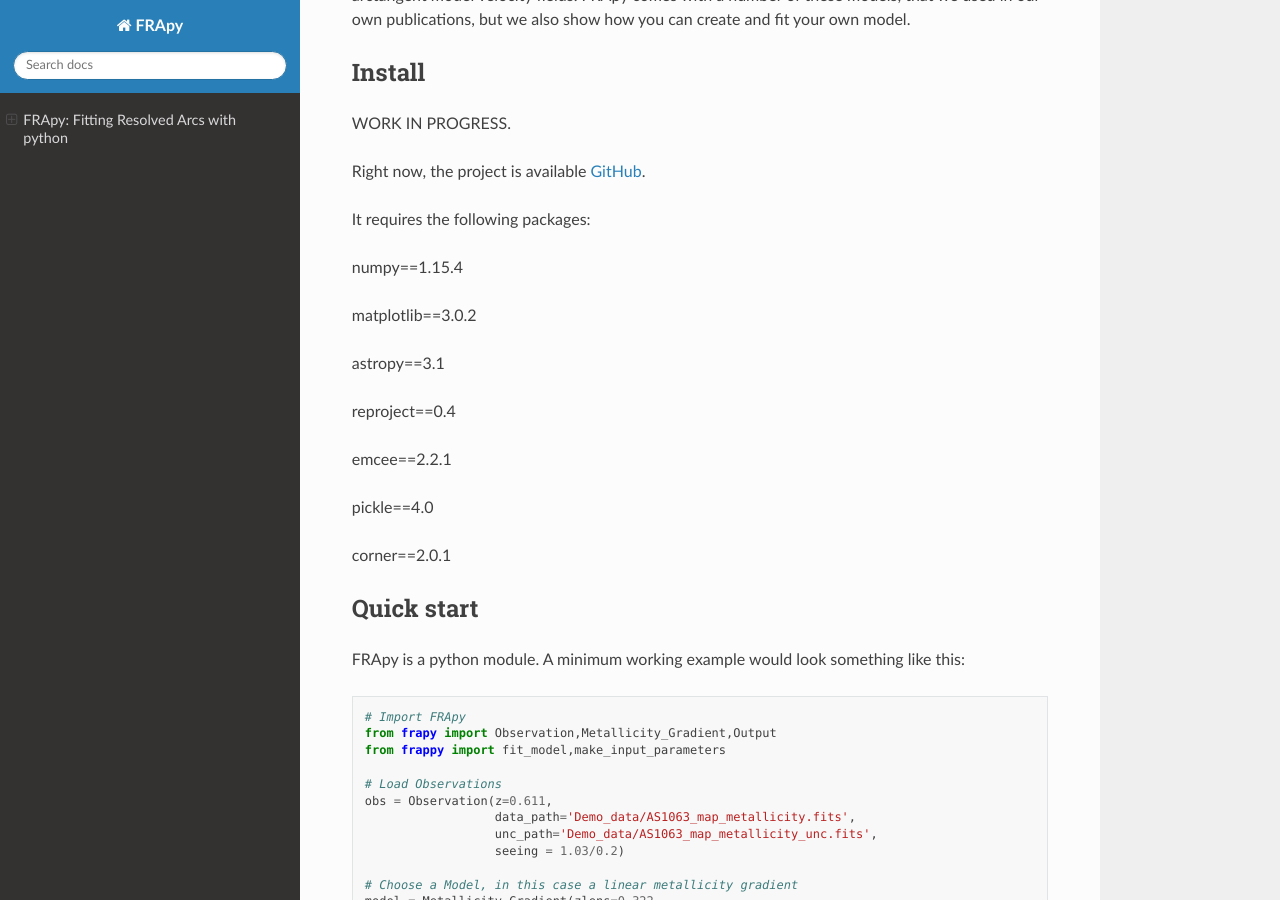
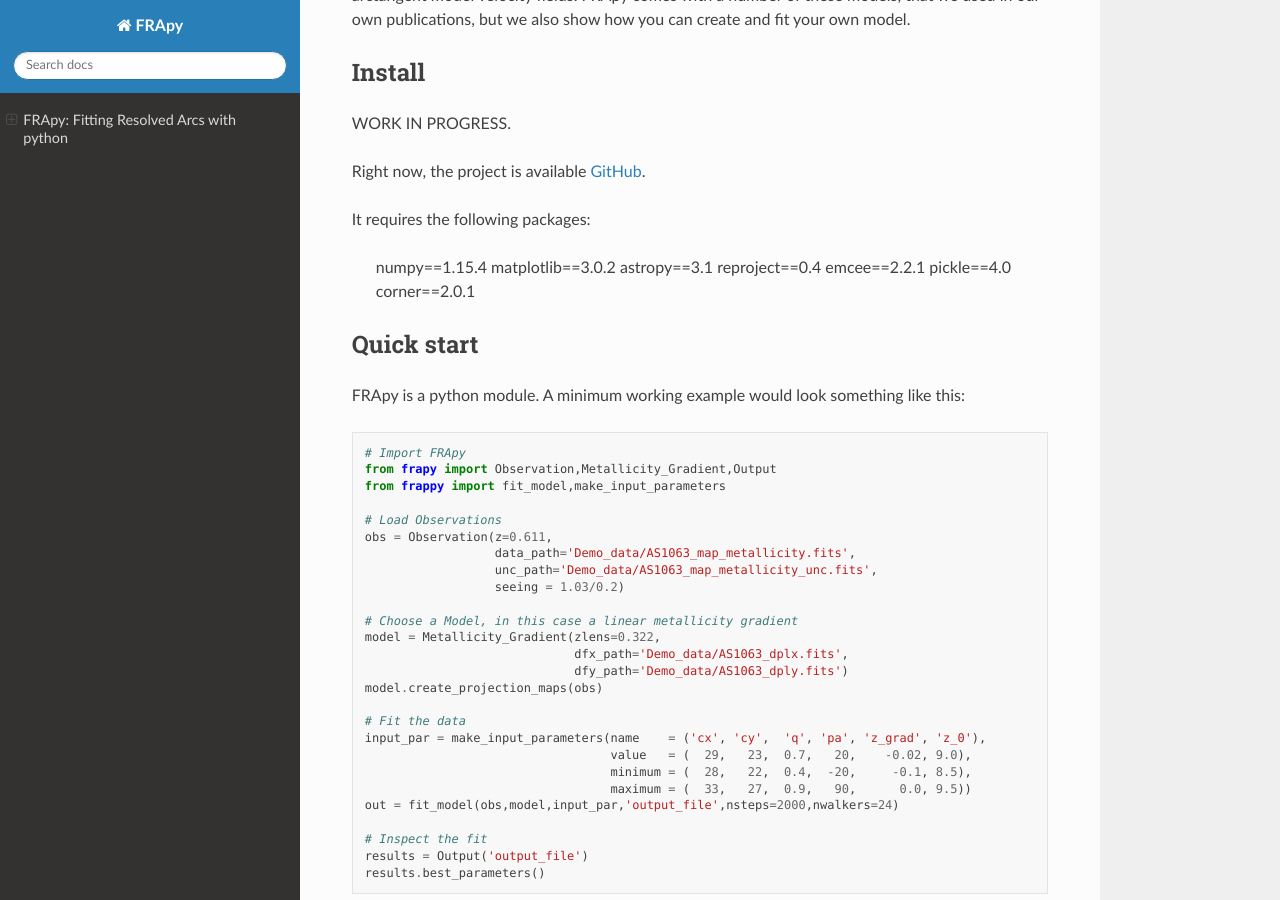
Before and after one commit to VeraPatricio/FRApy, a Sphinx documentation site: the page built from docs/source/index.rst, in a window 1280 px wide and 900 px high, scrolled down 1261 px. Built offline with Sphinx 7.4.7 and the Read the Docs theme 2.0.0, drawn with Linux system fonts in a browser that asks for light colours; formulas are drawn with MathJax 3.

Commit message:
updated docs

```diff
--- a/docs/source/index.rst
+++ b/docs/source/index.rst
@@ -42,19 +42,13 @@ Right now, the project is available `GitHub <https://github.com/VeraPatricio/FRA
 
 It requires the following packages:
 
-numpy==1.15.4
-
-matplotlib==3.0.2
-
-astropy==3.1
-
-reproject==0.4
-
-emcee==2.2.1
-
-pickle==4.0
-
-corner==2.0.1
+	numpy==1.15.4
+	matplotlib==3.0.2
+	astropy==3.1
+	reproject==0.4
+	emcee==2.2.1
+	pickle==4.0
+	corner==2.0.1
 
 
 Quick start
@@ -108,11 +102,6 @@ Fitting Velocity Field
 -----------------------
 
 `Velocity Field Example <https://github.com/VeraPatricio/FRApy/blob/master/examples/demo_fit_velocity_model.ipynb>`_.
-
-.. raw:: html
-
-    <iframe src="_static/demo_fit_velocity_model.html" height="345px" width="100%"></iframe>
-
 
 
 Authors and Citations
```
Also changed, not shown: 3 other files.
